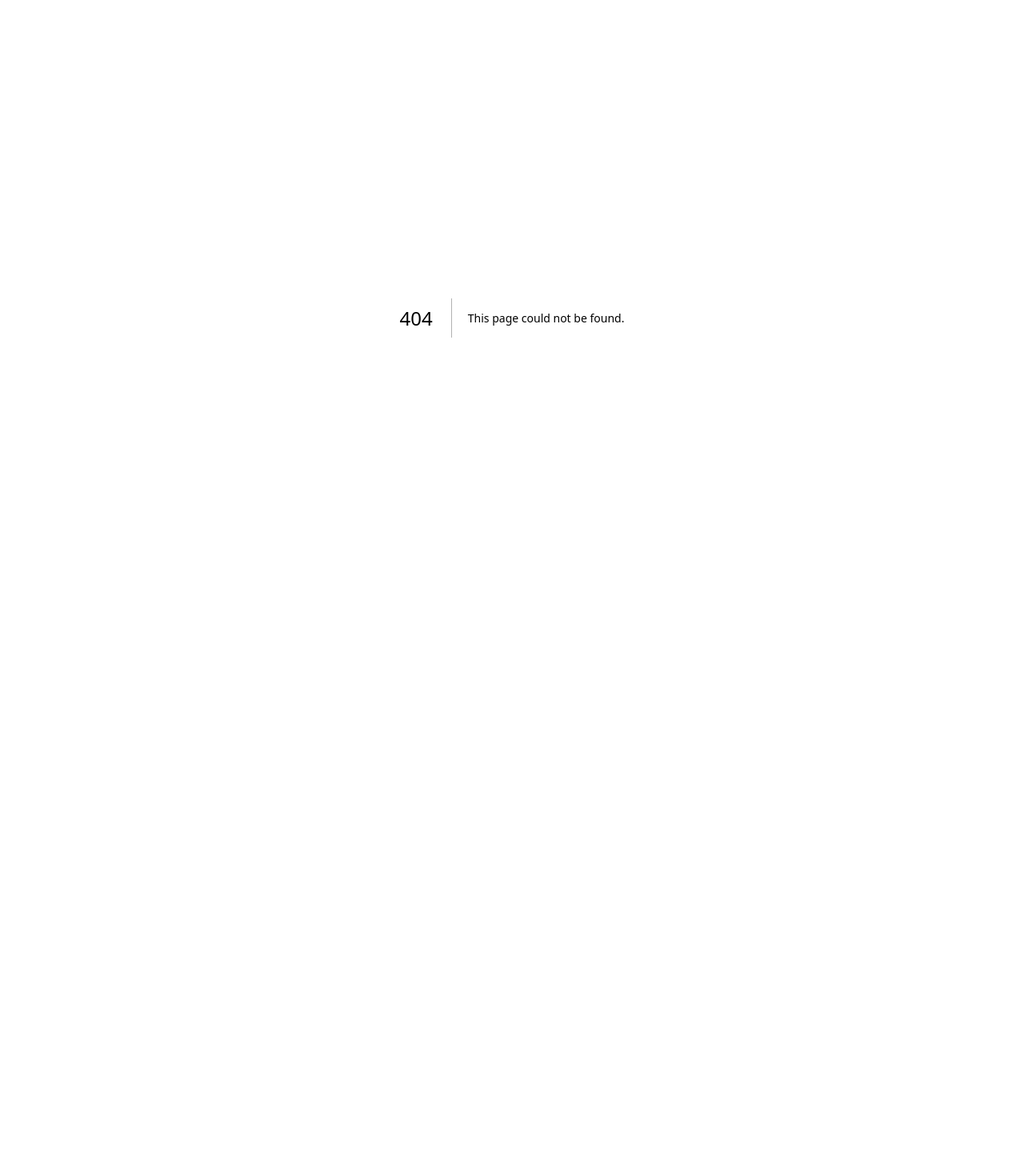
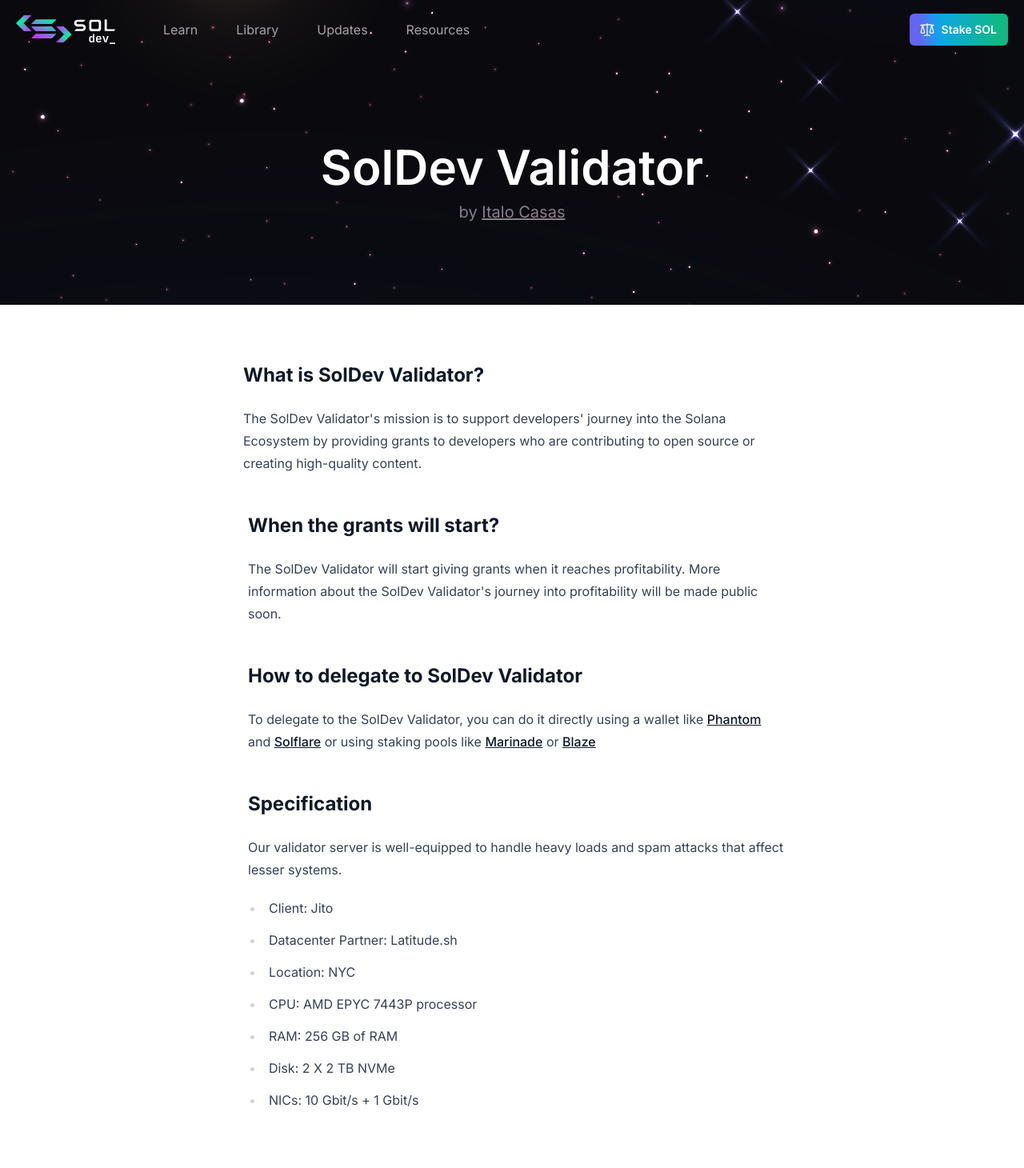
Before and after one commit to Tru3Bliss/solana-modern-ui, a Next.js app: page /validator in a window 1280 px wide. Before the commit this address had no page. Shown: the part 3-1463 px from the top of the page at 80% size. Before the commit the page ends 800 px from the top, so only its background shows below. Built offline with nearby package versions, Linux system fonts and the light colour scheme.

Commit message:
adding validato page

```diff
--- a/src/components/core/AppHeader.tsx
+++ b/src/components/core/AppHeader.tsx
@@ -6,6 +6,7 @@ import Link from 'next/link';
 import { Bars3Icon, XMarkIcon } from '@heroicons/react/24/solid';
 import AppNavigation from './AppNavigation';
 import { useRouter } from 'next/router';
+import { ScaleIcon } from '@heroicons/react/24/outline';
 
 type ComponentProps = {
   children?: React.ReactNode;
@@ -43,13 +44,11 @@ export default function AppHeader({ children }: ComponentProps) {
 
           <section className={styles.form}>
             <Link
-              href={'/content'}
-              className={clsx(
-                'btn whitespace-nowrap',
-                navbarOpen ? styles.formButton : 'btn-default'
-              )}
+              href={'/validator'}
+              className="inline-flex items-center gap-x-2 rounded-md bg-gradient-to-r from-indigo-500 from-10% via-sky-500 via-30% to-emerald-500 to-90% px-3.5 py-2.5 text-sm font-semibold text-white shadow-sm"
             >
-              Submit Content
+              <ScaleIcon className="-ml-0.5 h-5 w-5" aria-hidden="true" />
+              Stake SOL
             </Link>
           </section>
         </nav>
--- a/src/components/home/HomeCategoryCards.tsx
+++ b/src/components/home/HomeCategoryCards.tsx
@@ -12,7 +12,7 @@ export default function HomeCategoryCards({ className }: ComponentProps) {
         <ImageCTACard
           title="Ironforge"
           href="https://www.ironforge.cloud?utm_source=soldev"
-          imageSrc="/img/cta/newsletter.jpg"
+          imageSrc="/img/cta/jobs.jpg"
           text="Accelerate your Solana development with Ironforge"
           isExternal={true}
         />
@@ -23,11 +23,10 @@ export default function HomeCategoryCards({ className }: ComponentProps) {
           text="The best starting point for learning Web3 development"
         />
         <ImageCTACard
-          title="Jobs"
-          isExternal={true}
-          href="https://jobs.solana.com/jobs"
-          imageSrc="/img/cta/jobs.jpg"
-          text="By Solana Foundation"
+          title="SolDev Validator"
+          href="/validator"
+          imageSrc="/img/cta/newsletter.jpg"
+          text="Supporting developers' journey into the Solana Ecosystem"
         />
       </section>
     </section>
--- /dev/null
+++ b/src/pages/validator/index.tsx
@@ -0,0 +1,116 @@
+import DefaultLayout from '@/layouts/default';
+import { NextSeoProps } from 'next-seo';
+import PageHero from '@/components/core/PageHero';
+import Link from 'next/link';
+
+const seo: NextSeoProps = {
+  title: 'SolDev Validator',
+  description: 'SolDev Validator by @italoacasas'
+};
+
+export default function Page() {
+  return (
+    <DefaultLayout seo={seo}>
+      <PageHero className="container space-y-3 text-center">
+        <h1>
+          <Link href={'/validator'}>SolDev Validator</Link>
+        </h1>
+
+        <p className="max-w-2xl text-gray-500 md:text-xl">
+          by{' '}
+          <Link
+            className="underline"
+            href="https://twitter.com/italoacasas"
+            target="_blank"
+            rel="noreferrer"
+          >
+            Italo Casas
+          </Link>
+        </p>
+      </PageHero>
+
+      <section className="container prose mb-10 max-w-4xl">
+        <div className="flex flex-col space-y-3 md:space-x-3 md:space-y-0">
+          <div className="flex-1">
+            <h2 className="text-2xl font-bold">What is SolDev Validator?</h2>
+
+            <div className="mt-3 max-w-2xl">
+              The SolDev Validator's mission is to support developers' journey into the Solana
+              Ecosystem by providing grants to developers who are contributing to open source or
+              creating high-quality content.
+            </div>
+          </div>
+
+          <div className="flex-1">
+            <h2 className="text-2xl font-bold">When the grants will start?</h2>
+
+            <div className="mt-3 max-w-2xl">
+              The SolDev Validator will start giving grants when it reaches profitability. More
+              information about the SolDev Validator's journey into profitability will be made
+              public soon.
+            </div>
+          </div>
+
+          <div className="flex-1">
+            <h2 className="text-2xl font-bold">How to delegate to SolDev Validator</h2>
+
+            <div className="mt-3 max-w-2xl">
+              To delegate to the SolDev Validator, you can do it directly using a wallet like{' '}
+              <Link target="_blank" href="https://phantom.app/">
+                Phantom
+              </Link>{' '}
+              and{' '}
+              <Link target="_blank" href="https://solflare.com/access-wallet">
+                Solflare
+              </Link>{' '}
+              or using staking pools like{' '}
+              <Link
+                target="_blank"
+                href="https://marinade.finance/app/stake/?input=SOL&stakeTo=9jYFwBfbjYmvasFbJyES9apLJDTkwtbgSDRWanHEvcRw"
+              >
+                Marinade
+              </Link>{' '}
+              or{' '}
+              <Link
+                target="_blank"
+                href="https://stake.solblaze.org/app/?validator=9jYFwBfbjYmvasFbJyES9apLJDTkwtbgSDRWanHEvcRw"
+              >
+                Blaze
+              </Link>
+            </div>
+          </div>
+
+          <div className="flex-1">
+            <h2 className="text-2xl font-bold">Specification</h2>
+
+            <div className="mt-3 max-w-2xl">
+              Our validator server is well-equipped to handle heavy loads and spam attacks that
+              affect lesser systems.
+              <ul role="list" className="list-disc space-y-3 pl-5">
+                <li>Client: Jito</li>
+                <li>Datacenter Partner: Latitude.sh</li>
+                <li>Location: NYC</li>
+                <li>CPU: AMD EPYC 7443P processor</li>
+                <li>RAM: 256 GB of RAM</li>
+                <li>Disk: 2 X 2 TB NVMe</li>
+                <li>NICs: 10 Gbit/s + 1 Gbit/s</li>
+              </ul>
+            </div>
+          </div>
+
+          <div className="flex-1">
+            <h2 className="text-2xl font-bold">Security & Monitoring</h2>
+
+            <div className="mt-3 max-w-2xl">
+              For security, we follow Solana's recommended practices and have strong{' '}
+              <Link href="https://www.latitude.sh/ddos-protection">
+                DDOS protection from our datacenter
+              </Link>{' '}
+              . We also have a quick-alert monitoring system for any issues with server performance.
+            </div>
+          </div>
+        </div>
+      </section>
+    </DefaultLayout>
+  );
+}
```
Also changed, not shown: .eslintrc.json.
